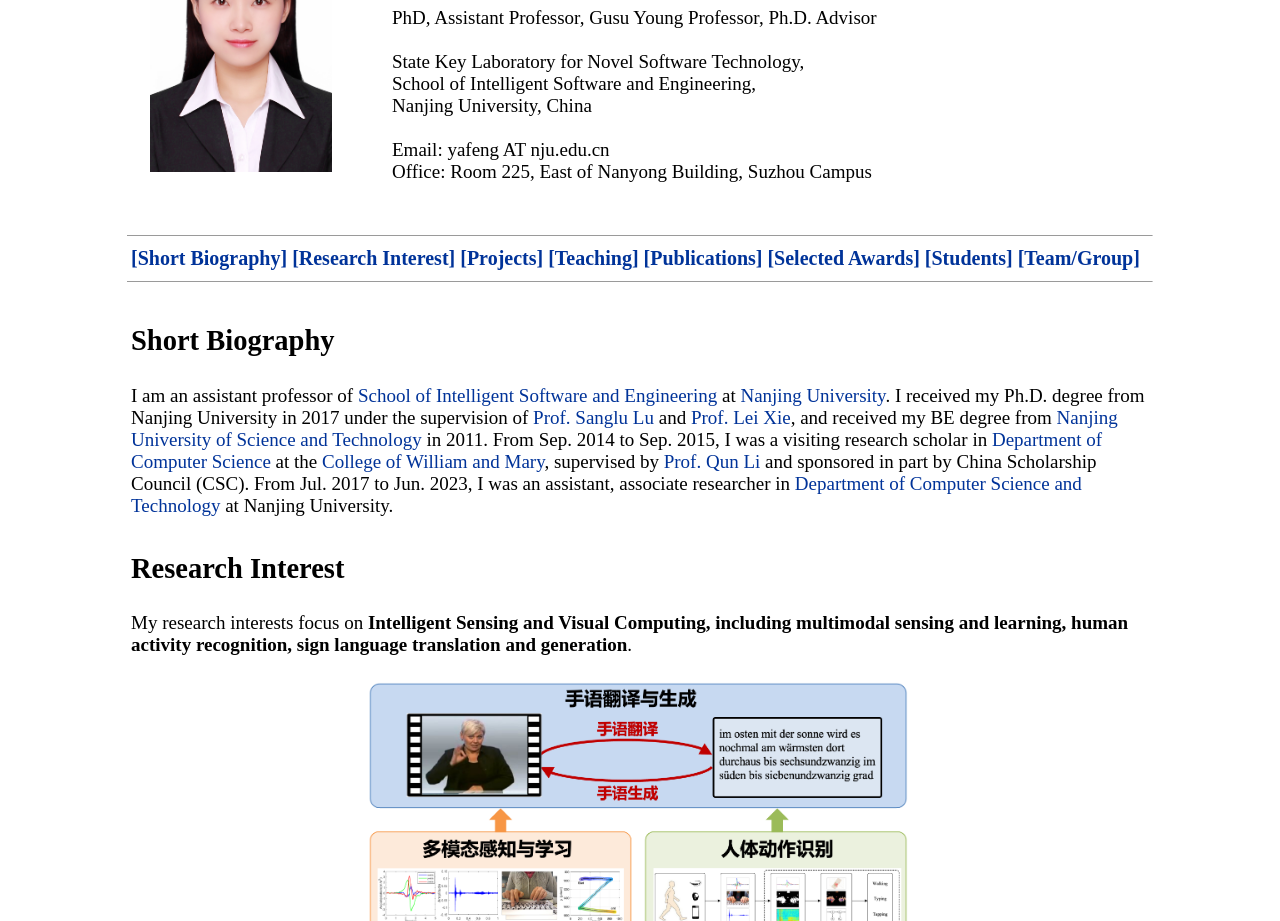
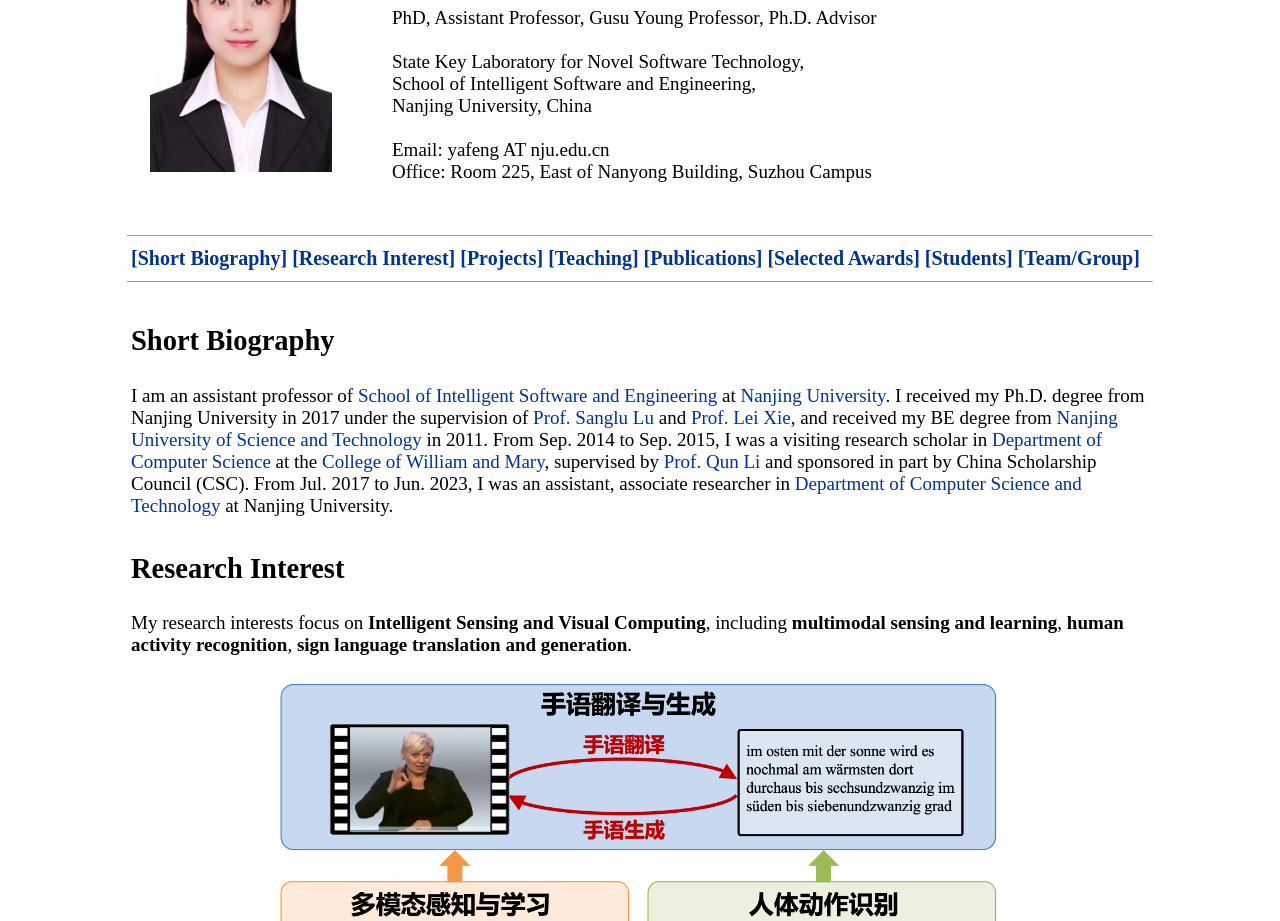
Before and after one commit to yafengnju/yafengnju.github.io, a plain HTML site: page index.htm in a window 1280 px wide. Shown: the part 179-1100 px from the top of the page. Drawn offline with Linux system fonts and the light colour scheme.

Commit message:
Update index.htm

```diff
--- a/index.htm
+++ b/index.htm
@@ -82,14 +82,14 @@ I am an assistant professor of <a href="https://ise.nju.edu.cn/">School of Intel
 
 <tr><td><a name="research" class="disabled"><h2><br> Research Interest</h2></a></td></tr>
 <tr><td>
-My research interests focus on <b>Intelligent Sensing and Visual Computing, including multimodal sensing and learning, human activity recognition, sign language translation and generation</b>.
+My research interests focus on <b>Intelligent Sensing and Visual Computing</b>, including <b>multimodal sensing and learning</b>, <b>human activity recognition</b>, <b>sign language translation and generation</b>.
 <td></tr>
 <tr>
 <td align="center">
 <div style="background:#AEF8F5">
 </div>
 <br>
-<img border="0" src="ResearchPic/ResearchArea.png" width="540">
+<img border="0" src="ResearchPic/ResearchArea.png" width="720">
 </a>
 </td>
 </tr>
```
